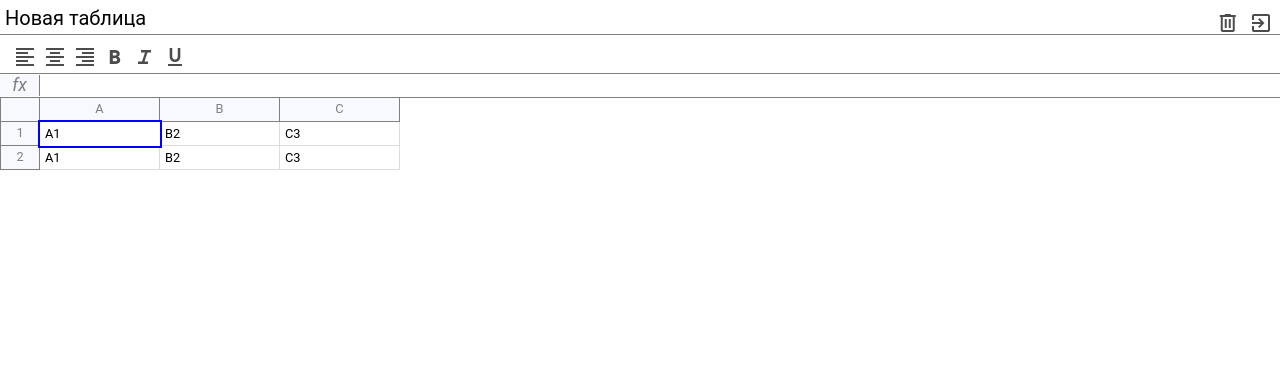
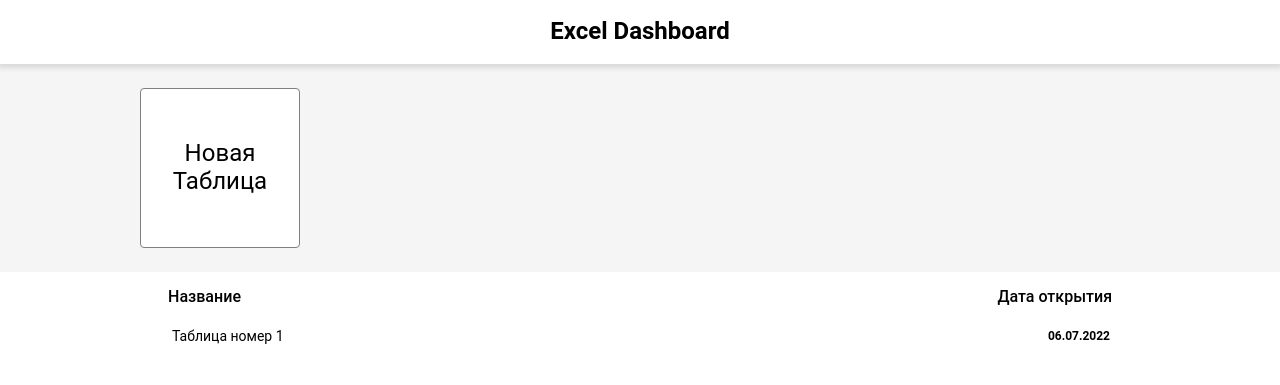
Before and after one commit to Diminich/ExelJS, a website built with webpack: page src/index.html in a window 1280 px wide. Built offline with nearby package versions, Linux system fonts and the light colour scheme.

Commit message:
adding styles for dashboard

```diff
--- a/src/index.html
+++ b/src/index.html
@@ -13,70 +13,34 @@
   </head>
   <body>
     <div id="app" class="container">
-      <div class="excel">
-        <div class="excel__header">
-          <input type="text" class="input" value="Новая таблица" />
-          <div>
-            <div class="button">
-              <span class="material-symbols-outlined"> delete </span>
-            </div>
-            <div class="button">
-              <span class="material-symbols-outlined"> exit_to_app </span>
-            </div>
+      <div class="db">
+        <div class="db__header">
+          <h1>Excel Dashboard</h1>
+        </div>
+
+        <div class="db__new">
+          <div class="db__view">
+            <a href="#" class="db__create">
+              Новая <br />
+              Таблица
+            </a>
           </div>
         </div>
-        <div class="excel__toolbar">
-          <div class="button">
-            <span class="material-symbols-outlined"> format_align_left </span>
+
+        <div class="db__table db__view">
+          <div class="db__list-header">
+            <span>Название</span>
+            <span>Дата открытия</span>
           </div>
-          <div class="button">
-            <span class="material-symbols-outlined"> format_align_center </span>
-          </div>
-          <div class="button">
-            <span class="material-symbols-outlined"> format_align_right </span>
-          </div>
-          <div class="button">
-            <span class="material-symbols-outlined"> format_bold </span>
-          </div>
-          <div class="button">
-            <span class="material-symbols-outlined"> format_italic </span>
-          </div>
-          <div class="button">
-            <span class="material-symbols-outlined"> format_underlined </span>
-          </div>
-        </div>
-        <div class="excel__formula">
-          <div class="info">fx</div>
-          <div class="input" contenteditable spellcheck="false"></div>
-        </div>
-        <div class="excel__table">
-          <div class="row">
-            <div class="row-info"></div>
-            <div class="row-data">
-              <div class="column">A</div>
-              <div class="column">B</div>
-              <div class="column">C</div>
-            </div>
-          </div>
-          <div class="row">
-            <div class="row-info">1</div>
-            <div class="row-data">
-              <div class="cell selected" contenteditable>A1</div>
-              <div class="cell" contenteditable>B2</div>
-              <div class="cell" contenteditable>C3</div>
-            </div>
-          </div>
-          <div class="row">
-            <div class="row-info">2</div>
-            <div class="row-data">
-              <div class="cell">A1</div>
-              <div class="cell">B2</div>
-              <div class="cell">C3</div>
-            </div>
-          </div>
+
+          <ul class="db__list">
+            <li class="db__record">
+              <a href="#">Таблица номер 1</a>
+              <strong>06.07.2022</strong>
+            </li>
+          </ul>
         </div>
       </div>
     </div>
-    <!-- <script src="./index.js"></script> -->
   </body>
 </html>
--- a/src/scss/_mixins.scss
+++ b/src/scss/_mixins.scss
@@ -11,7 +11,8 @@
     font-size: 18px;
   }
 
-  &:active, &.active {
+  &:active,
+  &.active {
     color: $color;
   }
 
@@ -20,3 +21,9 @@
     cursor: pointer;
   }
 }
+
+@mixin clear-list () {
+  list-style: none;
+  margin: 0;
+  padding: 0;
+}
--- a/src/scss/_variables.scss
+++ b/src/scss/_variables.scss
@@ -4,4 +4,5 @@ $formula-height: 24px;
 $info-cell-width: 40px;
 $row-haight: 24px;
 $cell-width: 120px;
+$db-header-height: 64px;
 $border-color: gray;
--- /dev/null
+++ b/src/scss/dashboard.scss
@@ -0,0 +1,92 @@
+@import "variables";
+@import "mixins";
+
+.db {
+  &__header {
+    position: fixed;
+    left: 0;
+    right: 0;
+    top: 0;
+    height: $db-header-height;
+    display: flex;
+    align-items: center;
+    justify-content: center;
+    background: white;
+    box-shadow: 0 2px 5px 2px rgba(60, 64, 67, 0.15);
+    z-index: 1000;
+  }
+
+  &__new {
+    margin-top: $db-header-height;
+    padding: 1.5rem;
+    background: whitesmoke;
+  }
+
+  &__create {
+    height: 160px;
+    width: 160px;
+    background: white;
+    border-radius: 4px;
+    border: 1px solid gray;
+    display: flex;
+    align-items: center;
+    justify-content: center;
+    font-size: 1.5rem;
+    text-decoration: none;
+    color: black;
+    text-align: center;
+
+    &:hover {
+        cursor: pointer;
+        color: green;
+        border-color: green;
+    }
+  }
+
+  &__view {
+    max-width: 1000px;
+    margin: 0 auto;
+  }
+
+  &__table {
+    padding: 1rem;
+  }
+
+  &__list-header {
+    display: flex;
+    justify-content: space-between;
+    color: black;
+    font-weight: 500;
+    font-size: 16px;
+    margin-bottom: 10px;
+    padding: 0 12px;
+  }
+
+  &__list {
+    @include clear-list();
+  }
+
+  &__record {
+    display: flex;
+    justify-content: space-between;
+    align-items: center;
+    padding: 12px 14px 12px 16px;
+    margin-bottom: 10px;
+
+    &:hover {
+        background: greenyellow;
+        border-radius: 25px;
+    }
+
+    a {
+        text-decoration: none;
+        cursor: pointer;
+        color: black;
+        font-size: 14px;
+
+        &:hover {
+            text-decoration: underline;
+        }
+    }
+  }
+}
--- a/src/scss/index.scss
+++ b/src/scss/index.scss
@@ -5,6 +5,7 @@
 @import "toolbar";
 @import "formula";
 @import "table";
+@import "dashboard";
 
 * {
   margin: 0px;
```
Also changed, not shown: src/assets/excel.html (added, +81 -0 lines).
